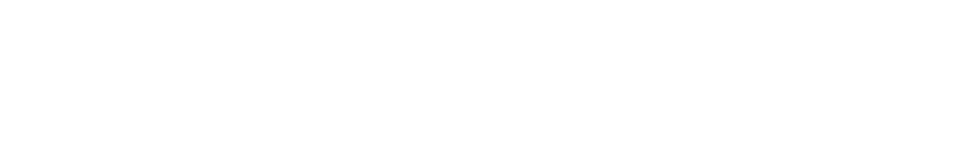
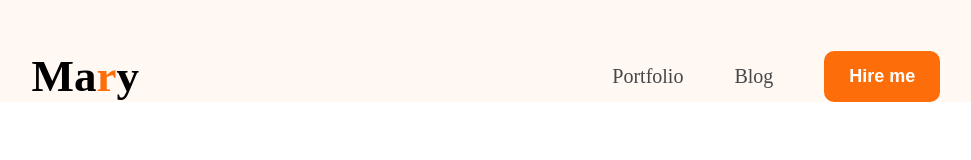
Before and after one commit to shameem7335-ship-it/portfolio1, a plain HTML site: page index.html in a window 1280 px wide. Shown: the whole page, without its empty margins (154-1125 px from the left). Drawn offline with Linux system fonts and the light colour scheme.

Commit message:
added navigation bar

```diff
--- a/index.html
+++ b/index.html
@@ -4,7 +4,23 @@
     <meta charset="UTF-8">
     <meta name="viewport" content="width=device-width, initial-scale=1.0">
     <title>Shameem.portfolio</title>
-</head>
+    <link rel="preconnect" href="https://fonts.googleapis.com">
+<link rel="preconnect" href="https://fonts.gstatic.com" crossorigin>
+<link href="https://fonts.googleapis.com/css2?family=Open+Sans:ital,wght@0,300..800;1,300..800&display=swap" rel="stylesheet">
+<link rel="stylesheet" href="styles/potfolio.css">
+</head class="open-sans">
+<header>
+    <nav>
+        <div>
+            <h2>Ma<span class="color-orange">r</span>y</h2>
+        </div>
+        <ul class="menu">
+           <li><a href="">Portfolio</a></li>
+           <li><a href="">Blog</a></li>
+         <li> <button class="btn">Hire me</button></li>
+        </ul>
+    </nav>
+</header>
 <body>
 
 </body>
--- /dev/null
+++ b/styles/potfolio.css
@@ -0,0 +1,50 @@
+*{
+    margin: 0;
+    padding: 0;
+    box-sizing: border-box;
+}
+header{
+    background-color: #FFF8F3;
+    padding-top: 50px;
+}
+.open-sans{
+  font-family: "Open Sans", sans-serif;
+  font-optical-sizing: auto;
+}
+nav{
+    display: flex;
+    width: 71%;
+    max-width: 1140px;
+    margin: 0 auto;
+    /* border: 1px solid red; */
+    justify-content: space-between;
+    align-items: center;
+}
+nav .menu{
+    display: flex;
+    list-style-type: none;
+    gap: 51px;
+    align-items: center;
+
+
+}
+h2{
+    font-size: 45px;
+}
+.color-orange{
+    color: #FD6E0A;
+}
+nav .menu a{
+    font-size: 20px;
+    color:#474747;
+    text-decoration: none;
+
+}
+.btn{
+    background-color: #FD6E0A;
+    border: none;
+    border-radius: 10px;
+    padding: 15px 25px;
+    color: white;
+    font-size: 18px;
+    font-weight: bold;
```
